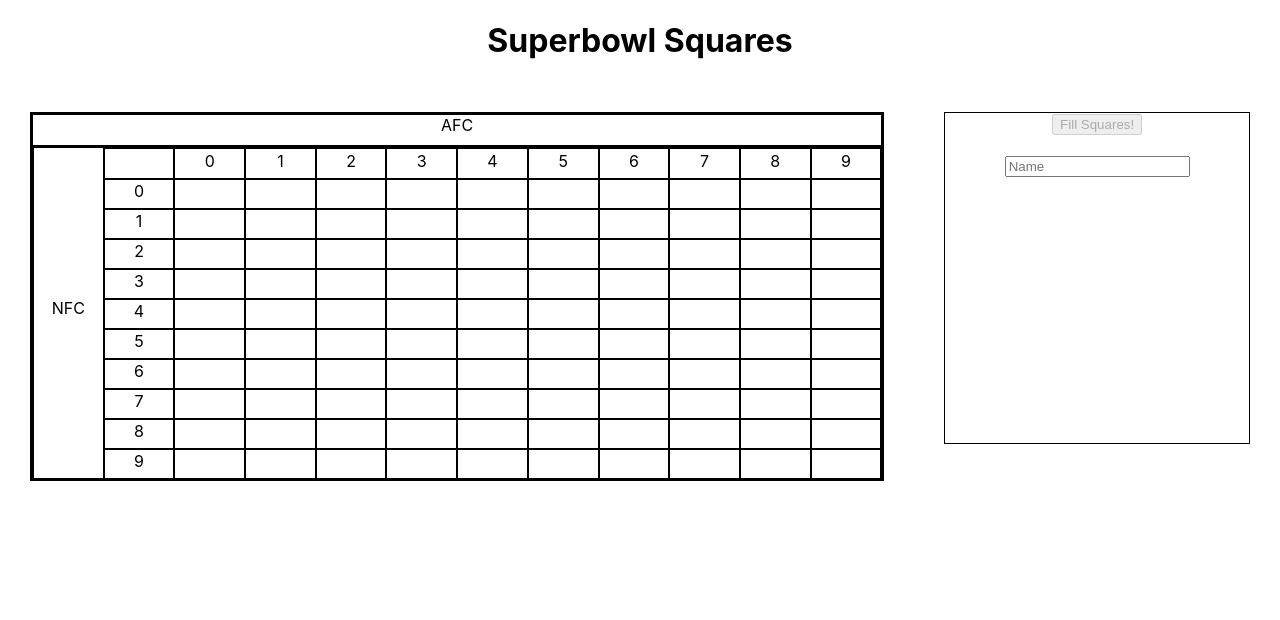
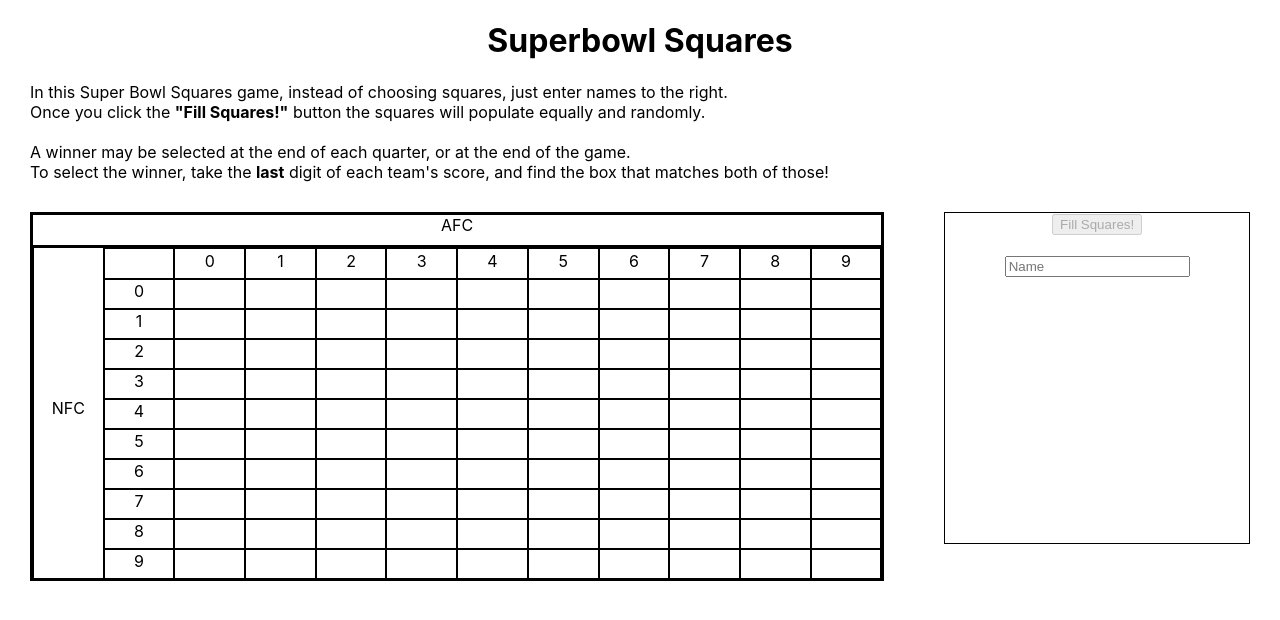
Before and after one commit to jsartin513/superbowl-squares, a React (Create React App) app: page / in a window 1280 px wide. Shown: the top 620 px of the page. Built offline with nearby package versions, Linux system fonts and the light colour scheme.

Commit message:
Add instructions

```diff
--- a/src/App.css
+++ b/src/App.css
@@ -30,6 +30,10 @@ h1 {
   vertical-align: middle;
 }
 
+.instructionsBox {
+  margin: 0px 30px;
+}
+
 .nameBox {
   flex: 1;
   margin: 30px;
--- a/src/App.js
+++ b/src/App.js
@@ -1,6 +1,7 @@
 import React,{ useState} from 'react';
 import './App.css';
 import styled from 'styled-components'
+import { InstructionsBox } from './components/InstructionsBox';
 import { NameBox } from './components/NameBox';
 import { SquaresGrid } from './components/SquaresGrid';
 
@@ -12,6 +13,7 @@ export const LeftPanel = styled.div`
 export const RightPanel = styled.div`
   flex: 2;
 `
+
 function App() {
   const [squareNames, setNames] = useState(new Array(100).fill(""));
 
@@ -33,7 +35,9 @@ function shuffleArray(array) {
   }
 
   return (
-    <div className="App">
+    <div className="OuterApp">
+      <InstructionsBox />
+      <div className="App">
       <LeftPanel>
         <SquaresGrid squareNames={squareNames}/>
       </LeftPanel>
@@ -41,6 +45,7 @@ function shuffleArray(array) {
         <NameBox confirmNameList = {fillSquares}/>
       </RightPanel>
     </div>
+    </div>
   );
 }
 
--- /dev/null
+++ b/src/components/InstructionsBox.js
@@ -0,0 +1,14 @@
+import React, {useState } from 'react'
+import "../App.css"
+
+export const InstructionsBox = (props) => {
+  return (
+    <div className="instructionsBox">
+       In this Super Bowl Squares game, instead of choosing squares, just enter names to the right. <br />
+       Once you click the <b>"Fill Squares!"</b> button the squares will populate equally and randomly. <br /><br />
+
+       A winner may be selected at the end of each quarter, or at the end of the game. <br />
+       To select the winner, take the <b>last</b> digit of each team's score, and find the box that matches both of those!
+    </div>
+  )
+}
```
